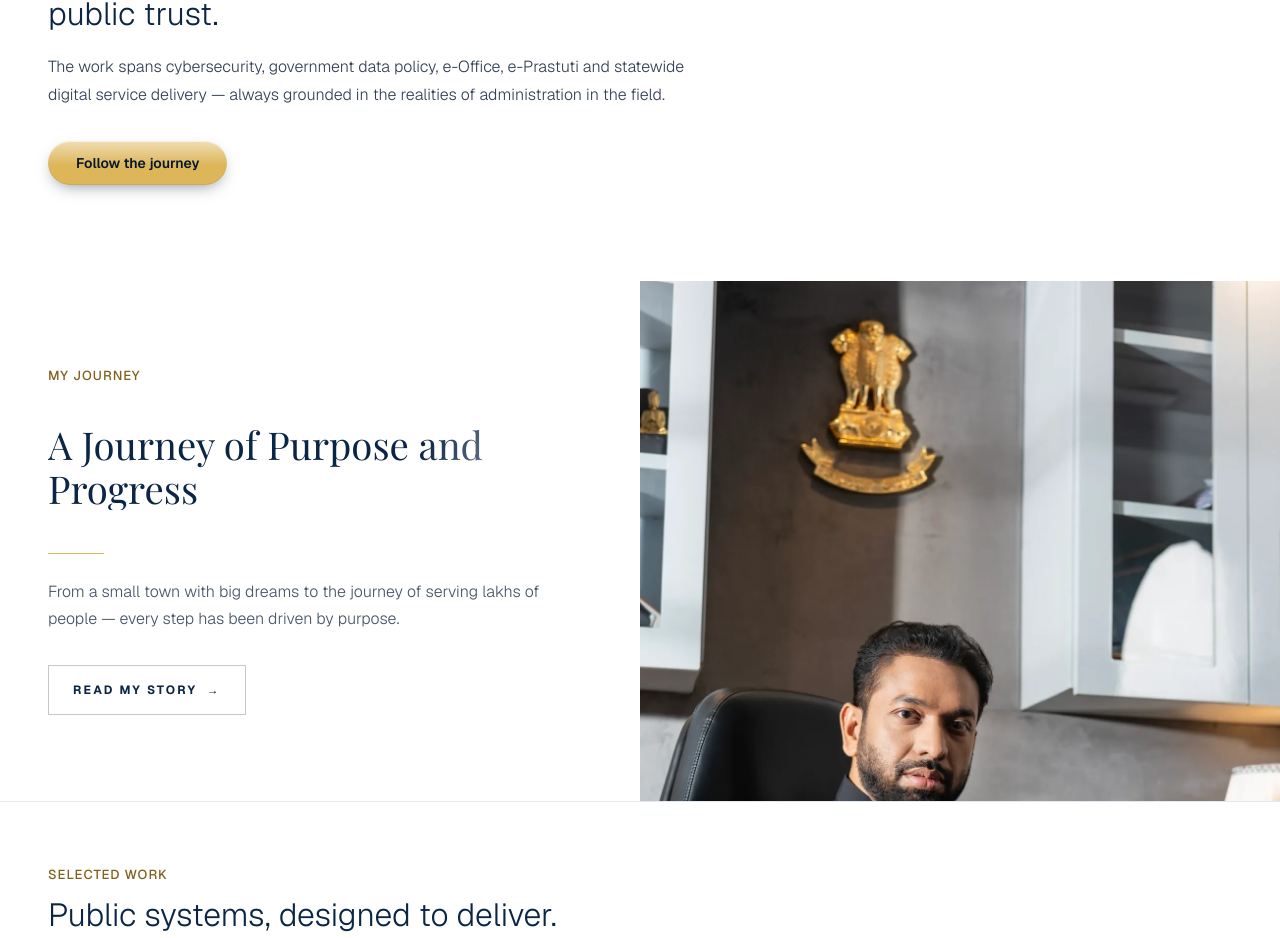
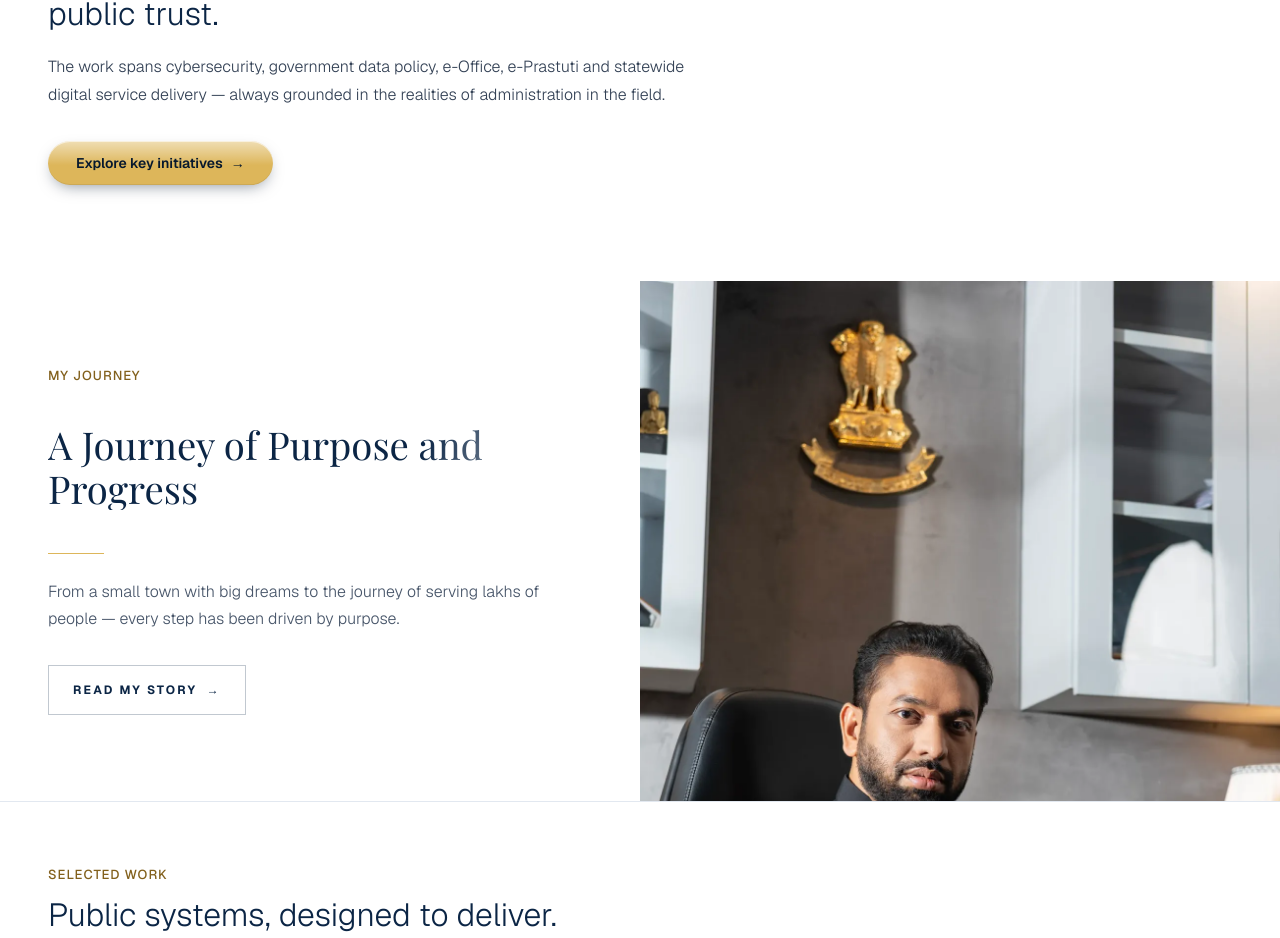
Before and after one commit to Ishaan18singh/ashwani-kumar-website, a Next.js app: page / in a window 1280 px wide. Shown: the part 971-1909 px from the top of the page. Built offline with nearby package versions, Linux system fonts and the light colour scheme; a web font is replaced by a local one.

Commit message:
Point Leadership Lens button to Initiatives, matching hero CTA
Swaps the standalone "Follow the journey" copy for the same "Explore
key initiatives" text/arrow and /projects link used in the hero.

```diff
--- a/app/(site)/page.js
+++ b/app/(site)/page.js
@@ -177,8 +177,8 @@ export default function HomePage() {
             <p className="eyebrow">{t('home.leadershipEyebrow')}</p>
             <h2 className="section-title">{t('home.leadershipTitle')}</h2>
             <p className="section-copy">{t('home.leadershipText')}</p>
-            <Link className="button-primary mt-8" href="/about" prefetch={false}>
-              {t('home.followJourney')}
+            <Link className="button-primary mt-8" href="/projects" prefetch={false}>
+              <span>{t('home.exploreBtn')}</span> <span aria-hidden="true">→</span>
             </Link>
           </div>
         </div>
```
